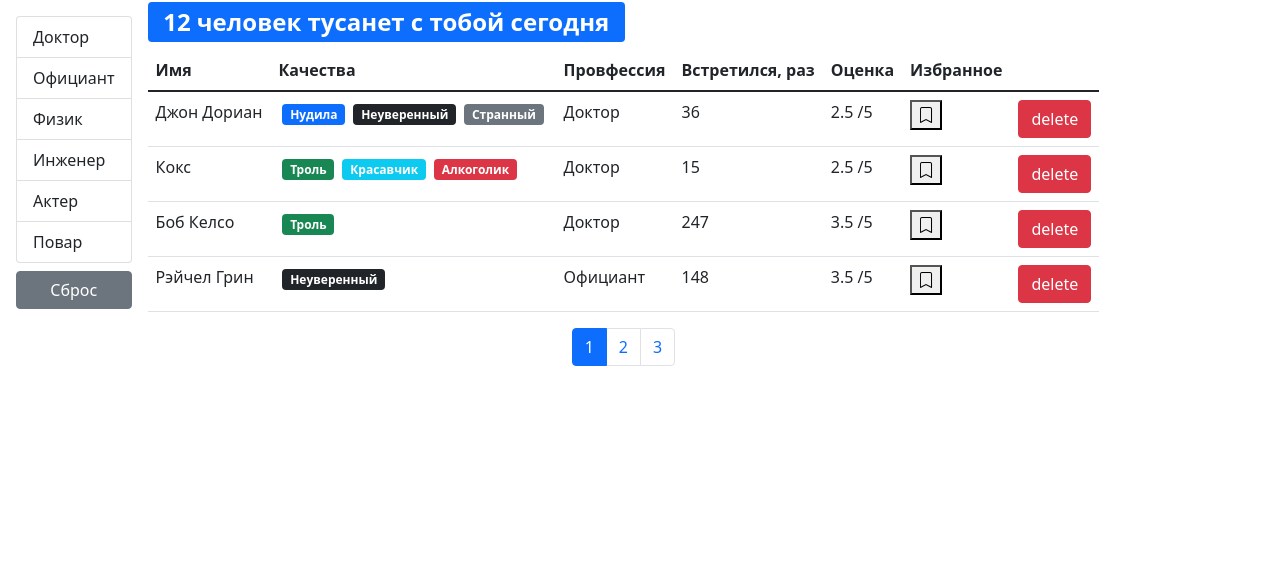
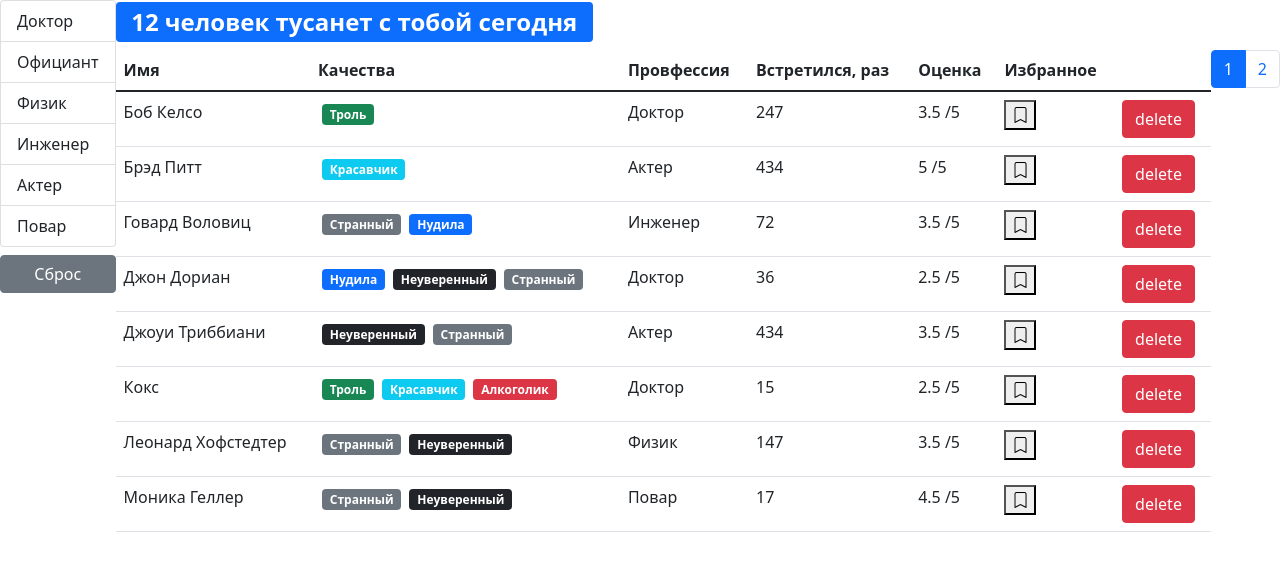
Before and after one commit to AkselRus/My-job, a React (Create React App) app: page / in a window 1280 px wide. Shown: the top 562 px of the page. Built offline with nearby package versions, Linux system fonts and the light colour scheme.

Commit message:
code job

```diff
--- /dev/null
+++ b/src/app/components/userTable.jsx
@@ -0,0 +1,35 @@
+import React from "react";
+import User from "./user";
+import PropTypes from "prop-types";
+
+const UserTable = ({ users, onSort, ...rest }) => {
+    console.log("users1", users);
+    return (
+        <table className="table">
+            <thead>
+                <tr>
+                    <th onClick={() => onSort("name")} scope="col">Имя</th>
+                    <th scope="col">Качества</th>
+                    <th onClick={() => onSort("profession.name")} scope="col">Провфессия</th>
+                    <th onClick={() => onSort("completedMeetings")} scope="col">Встретился, раз</th>
+                    <th onClick={() => onSort("rate")} scope="col">Оценка</th>
+                    <th onClick={() => onSort("bookmark")} scope="col">Избранное</th>
+                    <th />
+                </tr>
+            </thead>
+            <tbody>
+                {users.map((user) => (
+                    <User {...rest} {...user} key={user._id} />
+                ))}
+            </tbody>
+        </table>
+    );
+};
+UserTable.propTypes = {
+    users: PropTypes.oneOfType([
+        PropTypes.array,
+        PropTypes.object
+    ]),
+    onSort: PropTypes.func.isRequired
+};
+export default UserTable;
--- a/src/app/components/users.jsx
+++ b/src/app/components/users.jsx
@@ -3,15 +3,17 @@
 import SearchStatus from "./searchStatus";
 import { paginate } from "../utils/paginate";
 import Pagination from "./pagination";
-import User from "./user";
+import _ from "lodash";
 import GroupList from "./groupList";
 import api from "../api";
+import UserTable from "./userTable";
 
 const Users = ({ users: allUsers, ...rest }) => {
     const [currentPage, setCurrentPage] = useState();
     const [selectedProf, setSelectedProf] = useState();
-    const pageSize = 4;
     const [professions, setProfessions] = useState();
+    const [sortBy, setSortBy] = useState({ iter: "name", order: "asc" });
+    const pageSize = 8;
     useEffect(() => {
         api.professions.fetchAll().then((data) => setProfessions(data));
         api.professions.fetchAll().then((data) => console.log("setProfessions", data));
@@ -23,6 +25,14 @@
         console.log("handleProfessionSelect", items);
         setSelectedProf(items);
     };
+    const handleSort = (item) => {
+        if (sortBy.iter === item) {
+            setSortBy((prevState) =>
+                ({ ...prevState, order: prevState.order === "asc" ? "desc" : "asc" }));
+        } else {
+            setSortBy({ iter: item, order: "asc" });
+        }
+    };
     const handlePageChange = (pageIndex) => {
         setCurrentPage(pageIndex);
     };
@@ -32,20 +42,16 @@
         : allUsers;
     console.log("test filter", allUsers.filter((user) => user.profession === selectedProf));
     const count = filteredUsers?.length;
-
+    const sortedUsers = _.orderBy(filteredUsers, [sortBy.iter], [sortBy.order]);
     const clearFilter = () => {
         setSelectedProf();
     };
-
-    const usersCrop = paginate(filteredUsers, currentPage, pageSize);
-    // console.log("selectedProf", selectedProf);
-    // console.log("count", count);
-    // console.log("test", allUsers);
-    // console.log("filteredUsers", filteredUsers);
+    const usersCrop = paginate(sortedUsers, currentPage, pageSize);
+    console.log("usersCrop", usersCrop);
     return (
-        <div className="d-flex">
+        <div className="d-flex align-self-center">
             {professions &&
-            <div className="d-flex flex-column flex-shrink-0 p-3">
+            <div className="d-flex flex-column flex-shrink-0 p-0">
                 <GroupList
                     selectedItem={selectedProf}
                     item={professions}
@@ -58,27 +64,10 @@
             </div>
             }
             {count > 0 && (
-                <div>
+                <div className="w-100 p-0 mh-100">
                     <SearchStatus length={count} />
-                    <table className="table">
-                        <thead>
-                            <tr>
-                                <th scope="col">Имя</th>
-                                <th scope="col">Качества</th>
-                                <th scope="col">Провфессия</th>
-                                <th scope="col">Встретился, раз</th>
-                                <th scope="col">Оценка</th>
-                                <th scope="col">Избранное</th>
-                                <th />
-                            </tr>
-                        </thead>
-                        <tbody>
-                            {usersCrop.map((user) => (
-                                <User {...rest} {...user} key={user._id} />
-                            ))}
-                        </tbody>
-                    </table>
                     <div className="d-flex justify-content-center">
+                        <UserTable users={usersCrop} onSort={handleSort} {...rest}/>
                         <Pagination
                             itemsCount={count}
                             pageSize={pageSize}
```
